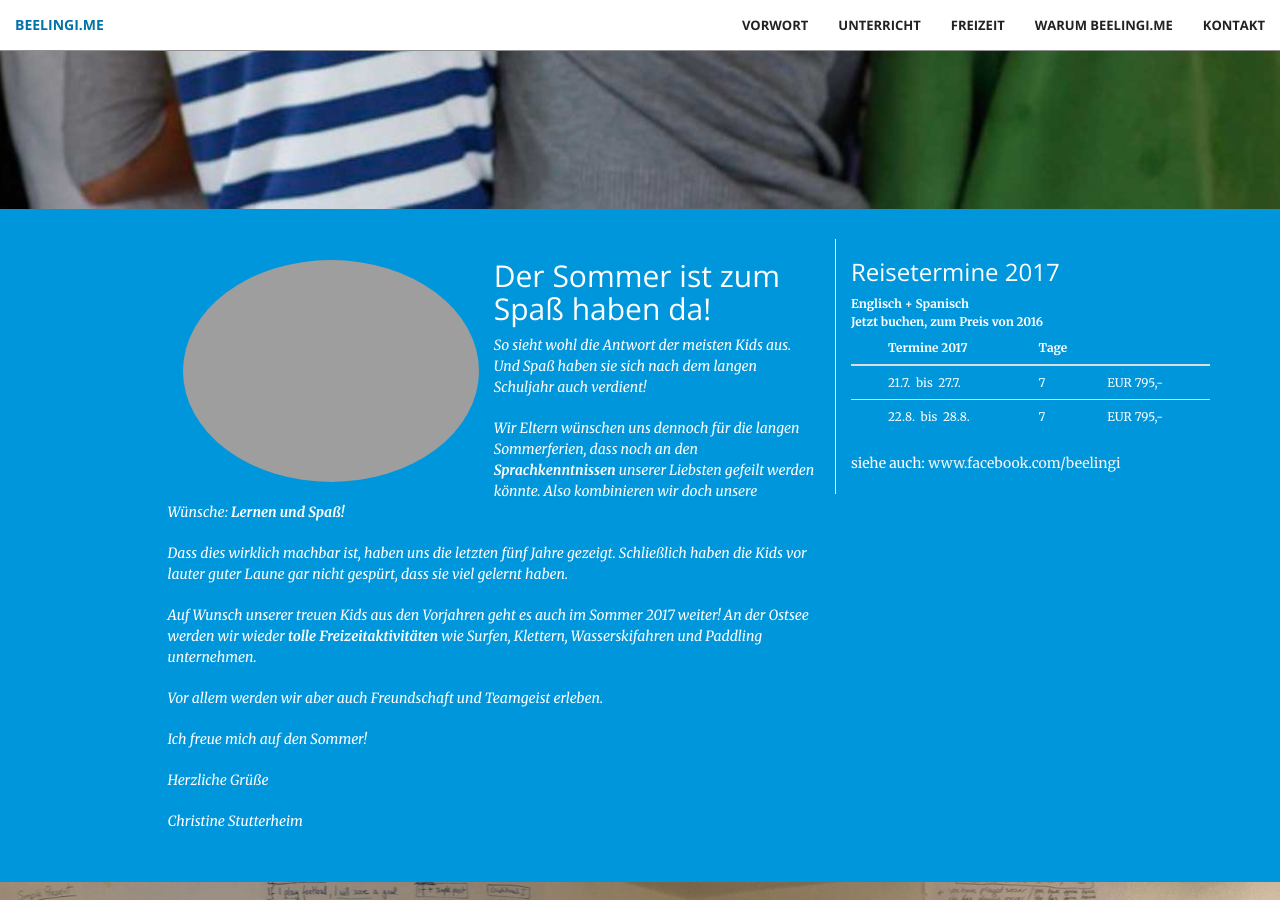
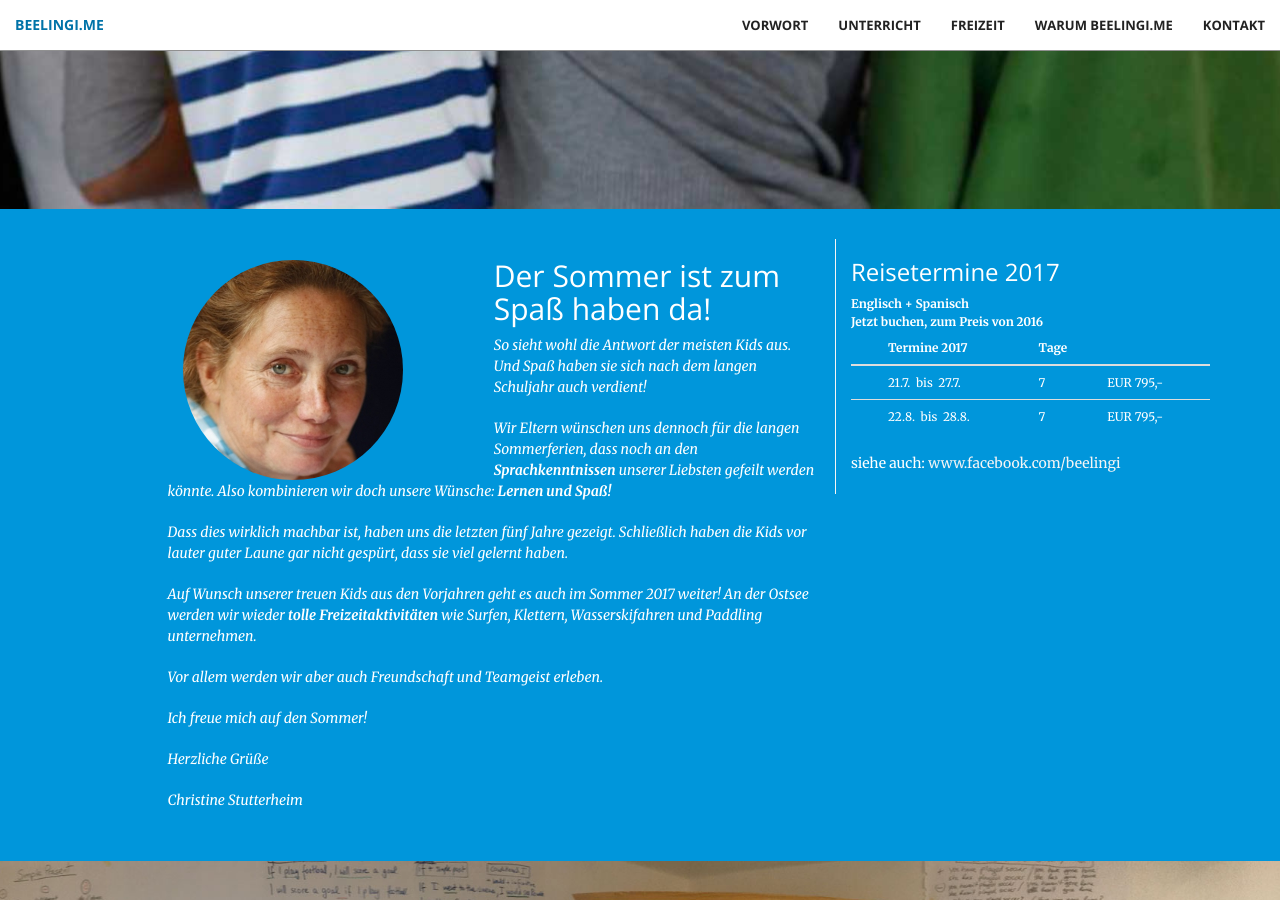
Before and after one commit to Beelingi/beelingi.github.io, a Jekyll site: the page built from index.html, in a window 1280 px wide and 900 px high, scrolled down 691 px. Built offline with Jekyll 4.4.1, drawn with Linux system fonts in a browser that asks for light colours.

```diff
--- a/_includes/about.html
+++ b/_includes/about.html
@@ -3,7 +3,7 @@
         <div class="row">
             <div class="col-md-offset-1 col-md-7 col-sm-8">
             <div class="col-md-6 col-sm-4"><br>
-                <img alt="" class="image-medium img-circle img-responsive" src="http://www.beelingi.me/system/files/styles/medium/private/fotos/_MG_2912%20Kopie.jpg?itok=h4I1SUvJ"></div>
+                <img alt="" class="image-medium img-circle img-responsive" src="../img/c-stutterheim.jpg"></div>
 
             <h2> Der Sommer ist zum Spaß haben da!</h2>
 
```
Also changed, not shown: img/c-stutterheim.jpg (added), 2 other files.
